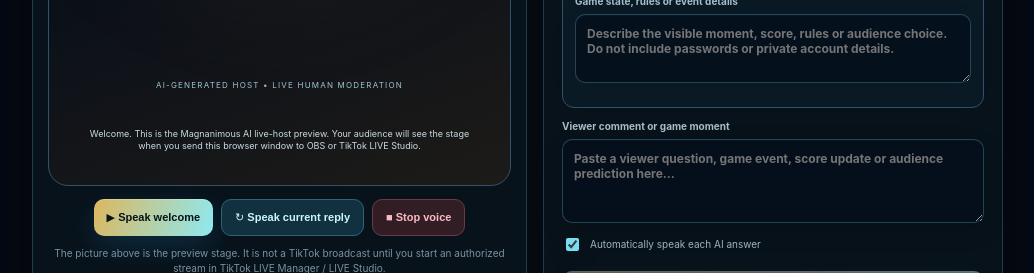
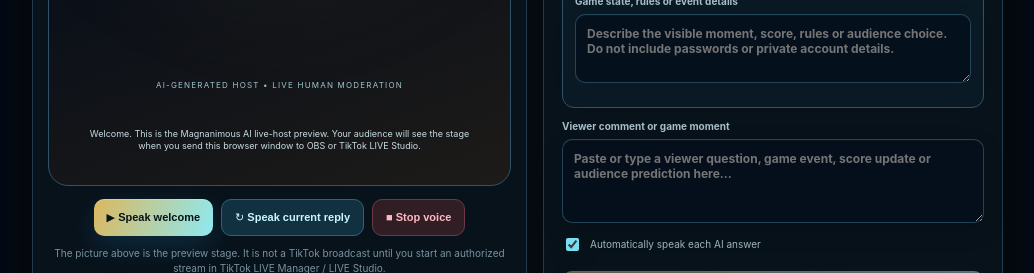
Before and after one commit to IAMGodmatters/IAMMagnanimousway.js, a Next.js app in the folder frontend/: page /tiktok-live in a window 1280 px wide. Shown: the part 1080-1353 px from the top of the page, without its empty margins (238-1272 px from the left). Built offline with nearby package versions, Linux system fonts and the light colour scheme; no server answers.

Commit message:
Clarify manually moderated viewer input in AI host console

```diff
--- a/frontend/app/tiktok-live/page.tsx
+++ b/frontend/app/tiktok-live/page.tsx
@@ -217,7 +217,7 @@ export default function TikTokLiveHost() {
               </label>
             </div>
             <label className="field">Viewer comment or game moment
-              <textarea value={viewerComment} onChange={event => setViewerComment(event.target.value)} rows={4} placeholder="Paste a viewer question, game event, score update or audience prediction here…" />
+              <textarea value={viewerComment} onChange={event => setViewerComment(event.target.value)} rows={4} placeholder="Paste or type a viewer question, game event, score update or audience prediction here…" />
             </label>
             <label className="toggle"><input type="checkbox" checked={autoSpeak} onChange={event => setAutoSpeak(event.target.checked)} /> Automatically speak each AI answer</label>
             <button className="primary answerButton" type="submit" disabled={busy || !viewerComment.trim()}>{busy ? 'Magnanimous is answering…' : '✦ Answer comment with Magnanimous AI'}</button>
```
